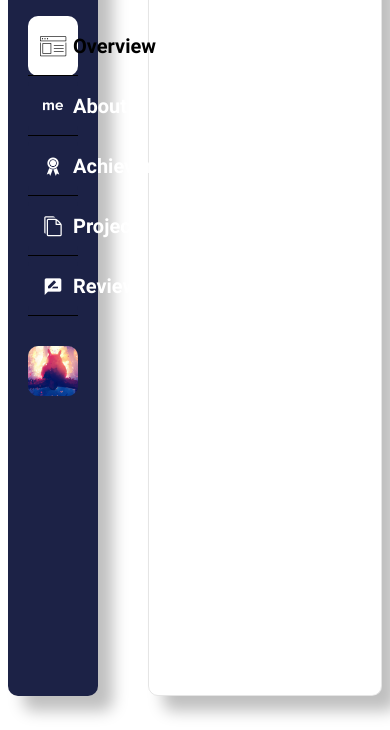
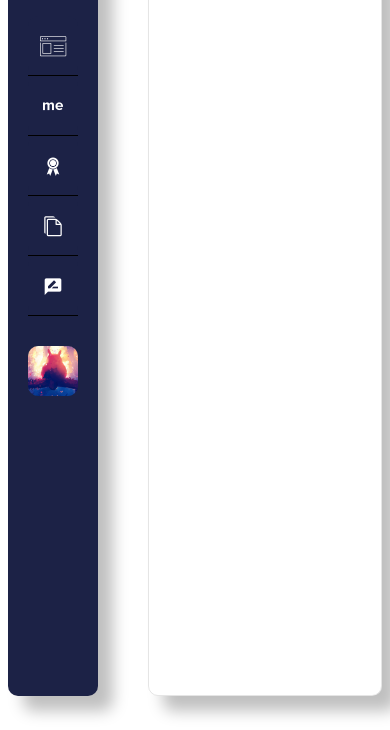
Before and after one commit to Sadoharu/task_js_dom, a plain HTML site: page index.html in a window 390 px wide. Shown: the part 114-844 px from the top of the page. Drawn offline with Linux system fonts and the light colour scheme.

Commit message:
fix mobile version

```diff
--- a/scripts.js
+++ b/scripts.js
@@ -30,11 +30,12 @@ window.addEventListener("DOMContentLoaded", () => {
     liItem.classList.add("nav-bar__list_item");
     liItem.setAttribute("data-index", i);
     liItem.innerHTML = `
-      <button class="nav-bar__list_button">
+      <button class="nav-bar__list_button desktop">
         <span class="${item.icon}">
         </span>
         ${item.title}
       </button>
+      <button class="nav-bar__list_button mobile ${item.icon}"></button>
     `;
     navList.append(liItem);
   });
--- a/style.css
+++ b/style.css
@@ -140,6 +140,10 @@
     cursor: pointer;
 }
 
+.nav-bar__list_button.mobile {
+    display: none;
+}
+
 .user {
     margin: 30px 0 0 15px;
     display: grid;
@@ -207,6 +211,15 @@
         width: 100%;
     }
 
+    .nav-bar__list_button.mobile {
+        display: grid;
+        font-weight: 400;
+    }
+
+    .nav-bar__list_button.desktop {
+        display: none;
+    }
+
     .nav-bar__list_title {
         display: none;
     }
```
